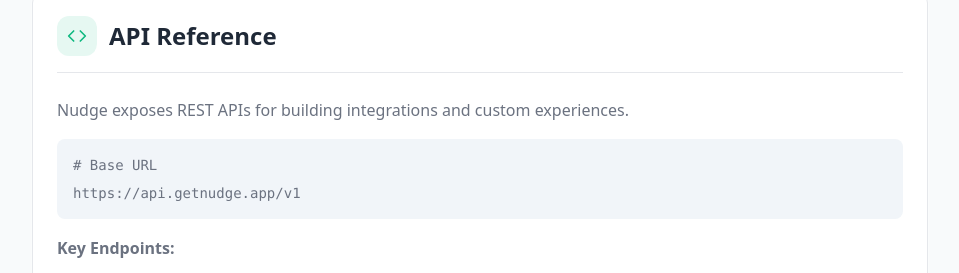
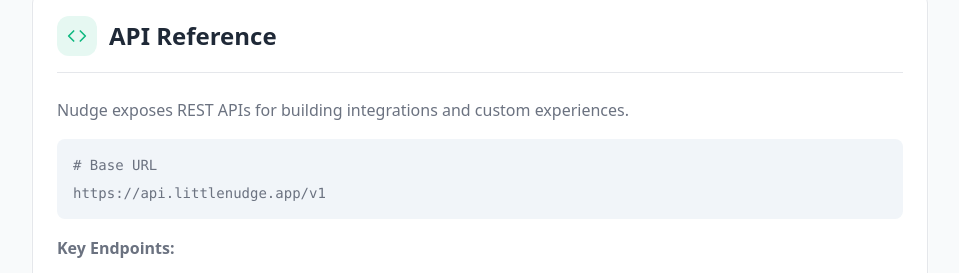
Before and after one commit to 0xrichyrich/lifelog-agent, a Next.js app in the folder dashboard/: page /docs in a window 1280 px wide. Shown: the part 3277-3550 px from the top of the page, without its empty margins (160-1119 px from the left). Built offline with nearby package versions, Linux system fonts and the light colour scheme; no server answers.

Commit message:
chore: update emails to littlenudge.app domain

```diff
--- a/dashboard/src/app/(marketing)/docs/page.tsx
+++ b/dashboard/src/app/(marketing)/docs/page.tsx
@@ -266,7 +266,7 @@
         </p>
         <div className="bg-surface-light rounded-lg p-4 font-mono text-sm">
           <p className="text-text-muted mb-2"># Base URL</p>
-          <p>https://api.getnudge.app/v1</p>
+          <p>https://api.littlenudge.app/v1</p>
         </div>
         <div className="space-y-2">
           <h4 className="font-semibold">Key Endpoints:</h4>
--- a/dashboard/src/app/(marketing)/faq/page.tsx
+++ b/dashboard/src/app/(marketing)/faq/page.tsx
@@ -146,7 +146,7 @@
                 Read the Docs
                 <ChevronRight className="w-4 h-4" />
               </Link>
-              <a href="mailto:hello@getnudge.app" className="btn btn-secondary">
+              <a href="mailto:hello@littlenudge.app" className="btn btn-secondary">
                 Contact Us
               </a>
             </div>
--- a/dashboard/src/app/(marketing)/privacy/page.tsx
+++ b/dashboard/src/app/(marketing)/privacy/page.tsx
@@ -182,7 +182,7 @@
                 please contact us at:
               </p>
               <div className="mt-4 p-4 bg-surface-light rounded-xl">
-                <p className="font-mono text-sm">privacy@getnudge.app</p>
+                <p className="font-mono text-sm">privacy@littlenudge.app</p>
               </div>
             </div>
 
--- a/dashboard/src/app/(marketing)/terms/page.tsx
+++ b/dashboard/src/app/(marketing)/terms/page.tsx
@@ -225,7 +225,7 @@
               </p>
               <p className="text-text-muted leading-relaxed">
                 If you have questions about these terms, contact us at{' '}
-                <span className="font-mono text-sm bg-surface-light px-2 py-1 rounded">legal@getnudge.app</span>
+                <span className="font-mono text-sm bg-surface-light px-2 py-1 rounded">legal@littlenudge.app</span>
               </p>
             </div>
           </div>
```
